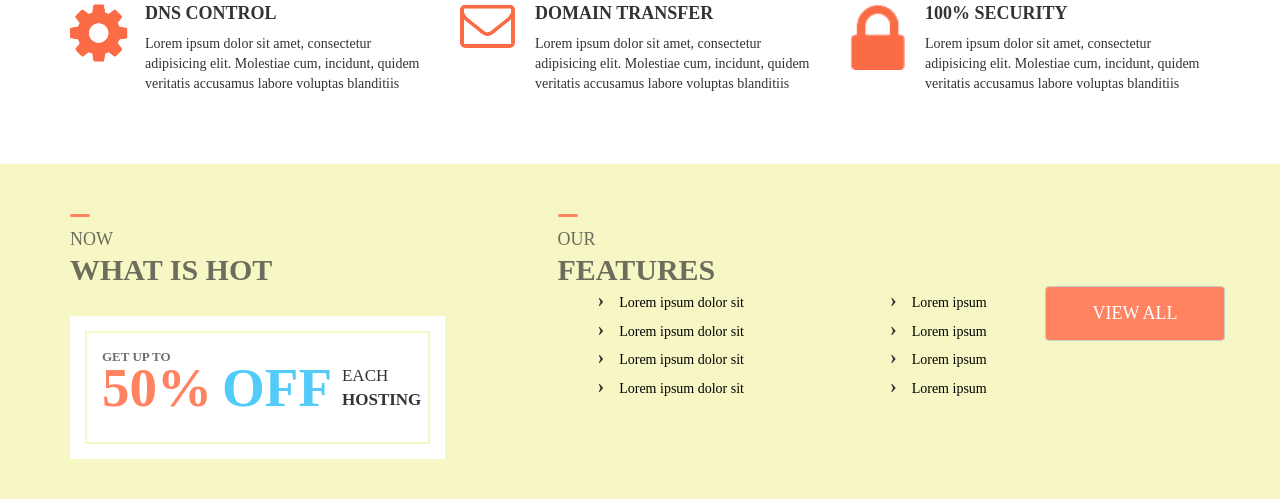
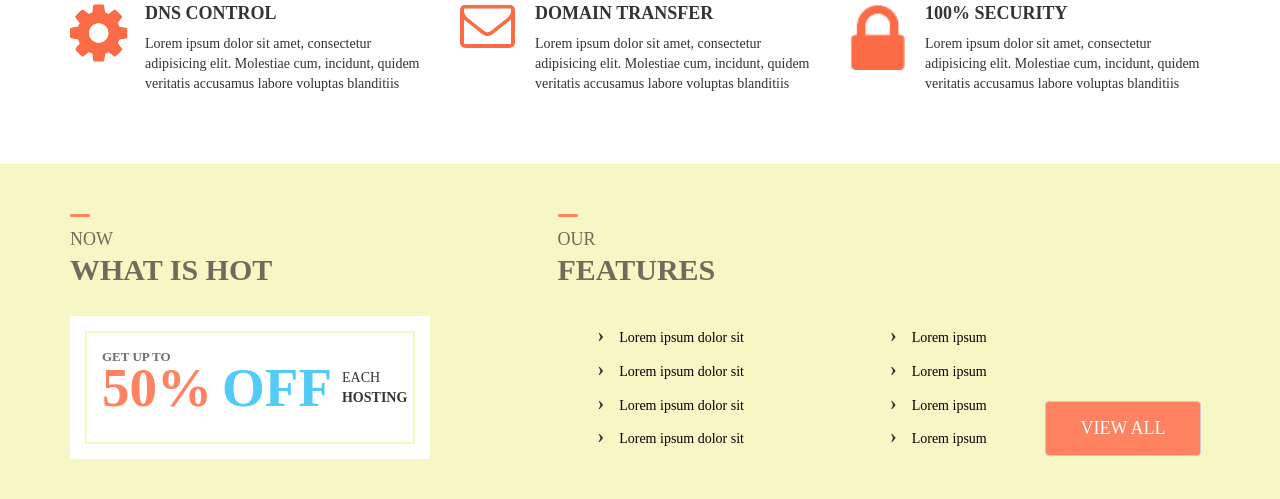
Before and after one commit to puh50/Bootstrap-3-site, a PHP site: page / in a window 1280 px wide. Shown: the part 1227-1726 px from the top of the page. Run offline with PHP 8.4, Linux system fonts and the light colour scheme.

Commit message:
responsive hot

```diff
--- a/Site/css/style.css
+++ b/Site/css/style.css
@@ -331,12 +331,9 @@ a:link {
 #hot {
     background-color: var(--yellow);
 }
-.title-block-hot {
+.title-block-hot, .title-block-features {
+    white-space: nowrap;
     margin-bottom: 30px;
-}
-.discount-lists-height {
-    height: 130px;
-    position: relative;
 }
 .discount-block {
     height: 100%;
@@ -369,21 +366,19 @@ a:link {
     color: var(--orange);
     margin-right: 10px;
 }
-.percent-blue {
+.percent-blue-off {
     color: var(--blue);
     text-transform: uppercase;
 }
-.each-host-top {
-    font-size: 17px;
+.each-host {
+    font-size: 14px;
     text-transform: uppercase;
 }
 .each-host-bottom {
-    font-size: 17px;
     font-weight: bold;
-    text-transform: uppercase;
 }
-.features-list-block {
-    height: 100%;
+.features-list-block, .button-block-view-all {
+    height: 140px;
 }
 .features-list {
     height: 100%;
@@ -399,7 +394,14 @@ a:link {
     font-size: 20px;
     font-weight: bold;
 }
-
+.button-block-view-all {
+    position: relative;
+}
+.button-view-all {
+    min-width: 80%;
+    position: absolute;
+    bottom: 0;
+}
 
 /*Media*/
 
@@ -428,6 +430,19 @@ a:link {
     }
     .select2-container--default .select2-selection--single .select2-selection__arrow {
         height: 45px;
+    }
+    .get-up-to {
+        font-size: 10px;
+        margin-bottom: -14px;
+    }
+    .percent {
+        font-size: 40px;
+    }
+    .each-host {
+        font-size: 13px;
+    }
+    .features-list-block, .button-block-view-all {
+        height: 120px;
     }
 }
 
@@ -490,6 +505,10 @@ a:link {
     .select2-container--default .select2-selection--single .select2-selection__arrow {
         height: 35px;
     }
+    .hot-discount-flex-block {
+        display: flex;
+        justify-content: space-between;
+    }
 }
 
 @media screen and (max-width: 767px) {
@@ -547,7 +566,7 @@ a:link {
     .select-block {
         margin-bottom: 20px;
     }
-    .search-button-block {
+    .button-block {
         width: 100%;
         overflow: hidden;
     }
--- a/Site/index.html
+++ b/Site/index.html
@@ -180,7 +180,7 @@
         <section id="hot">
             <div class="container hot">
                 <div class="row">
-                    <div class="col-xs-4">
+                    <div class="hot-discount-flex-block col-xs-12 col-md-4">
                         <div class="title-block title-block-hot">
                             <div class="stick"></div>
                             <p class="uppercase-title title-block-p">Now</p>
@@ -193,10 +193,10 @@
                                     <div>
                                         <div class="discount-flex">
                                             <p class="percent">50%</p>
-                                            <p class="percent percent-blue">Off</p>
+                                            <p class="percent percent-blue-off">Off</p>
                                             <div class="discount-each-host">
-                                                <p class="each-host-top">each</p>
-                                                <p class="each-host-bottom">hosting</p>
+                                                <p class="each-host each-host-top">each</p>
+                                                <p class="each-host each-host-bottom">hosting</p>
                                             </div>
                                         </div>
                                     </div>
@@ -209,7 +209,6 @@
                         <p class="uppercase-title title-block-p">Our</p>
                         <h4 class="uppercase-title title-block-h4">Features</h4>
                     </div>
-
                     <div class="features-list-block col-xs-3 col-xs-offset-1">
                         <ul class="features-list">
                             <li class="features-list-item"><a href="#">Lorem ipsum dolor sit</a></li>
@@ -226,7 +225,7 @@
                             <li class="features-list-item"><a href="#">Lorem ipsum</a></li>
                         </ul>
                     </div>
-                    <div class="button-block col-xs-2">
+                    <div class="button-block button-block-view-all col-xs-2">
                         <button type="submit" class="btn btn-default button button-view-all">View All</button>
                     </div>
                 </div>
```
